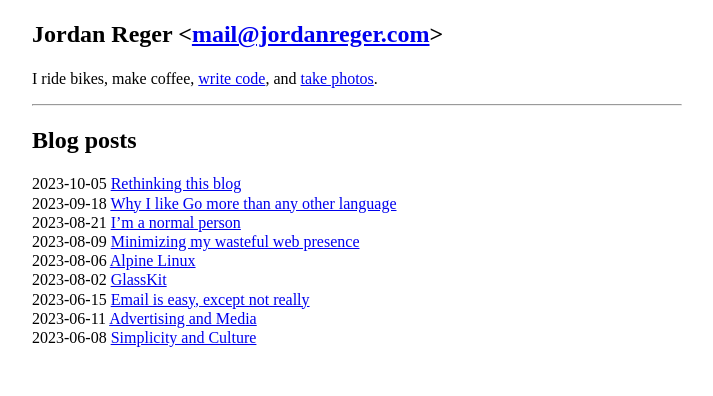
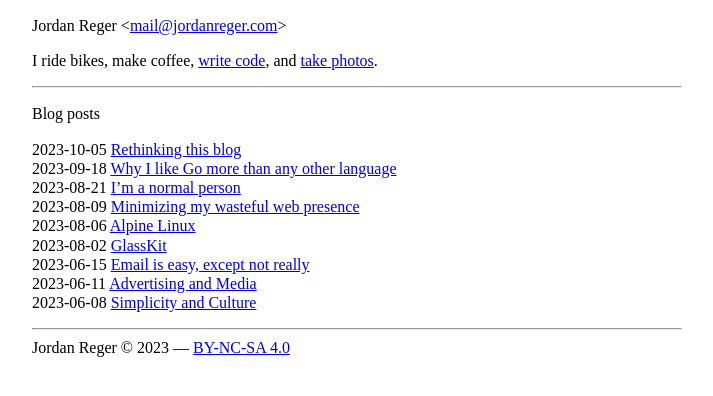
Before and after one commit to jordanreger/public_html, a plain HTML site: page _output/index.html in a window 1280 px wide. Shown: the whole page, without its empty margins (283-996 px from the left). Drawn offline with Linux system fonts and the light colour scheme.

Commit message:
update front page

```diff
--- a/_output/index.html
+++ b/_output/index.html
@@ -38,10 +38,10 @@
 <h1 class="title">index</h1>
 </header>
 <style>#title-block-header{display:none}nav{display:none}ul{list-style-type:none;padding-left:0}</style>
-<h1 id="jordan-reger-mailjordanreger.com">Jordan Reger &lt;<a href="mailto:mail@jordanreger.com">mail@jordanreger.com</a>&gt;</h1>
+<p>Jordan Reger &lt;<a href="mailto:mail@jordanreger.com">mail@jordanreger.com</a>&gt;</p>
 <p>I ride bikes, make coffee, <a href="https://sr.ht/~jordanreger">write code</a>, and <a href="https://unsplash.com/jordanreger">take photos</a>.</p>
 <hr />
-<h2 id="blog-posts">Blog posts</h2>
+<p>Blog posts</p>
 <ul>
 <li>2023-10-05 <a href="/blog/2023-10-05.html">Rethinking this blog</a></li>
 <li>2023-09-18 <a href="/blog/2023-09-18.html">Why I like Go more than any other language</a></li>
@@ -54,5 +54,7 @@
 <li>2023-06-08 <a href="/blog/2023-06-08.html">Simplicity and Culture</a></li>
 </ul>
 </article><!-- Do not remove this closing article element -->
+<hr/>
+<footer>Jordan Reger &copy; 2023 &#8212; <a href="https://creativecommons.org/licenses/by-nc-sa/4.0/">BY-NC-SA 4.0</a></footer>
 </body>
 </html>
```
Also changed, not shown: _footer.html (+2 -0 lines), _output/blog/2023-06-08.html (+2 -0 lines), _output/blog/2023-06-11.html (+2 -0 lines), _output/blog/2023-06-15.html (+2 -0 lines), _output/blog/2023-08-02.html (+2 -0 lines), _output/blog/2023-08-06.html (+2 -0 lines), _output/blog/2023-08-09.html (+2 -0 lines), _output/blog/2023-08-21.html (+2 -0 lines), _output/blog/2023-09-18.html (+2 -0 lines), _output/blog/2023-10-05.html (+2 -0 lines), _output/blog/2023-10-08.html (+2 -0 lines), 1 other file.
